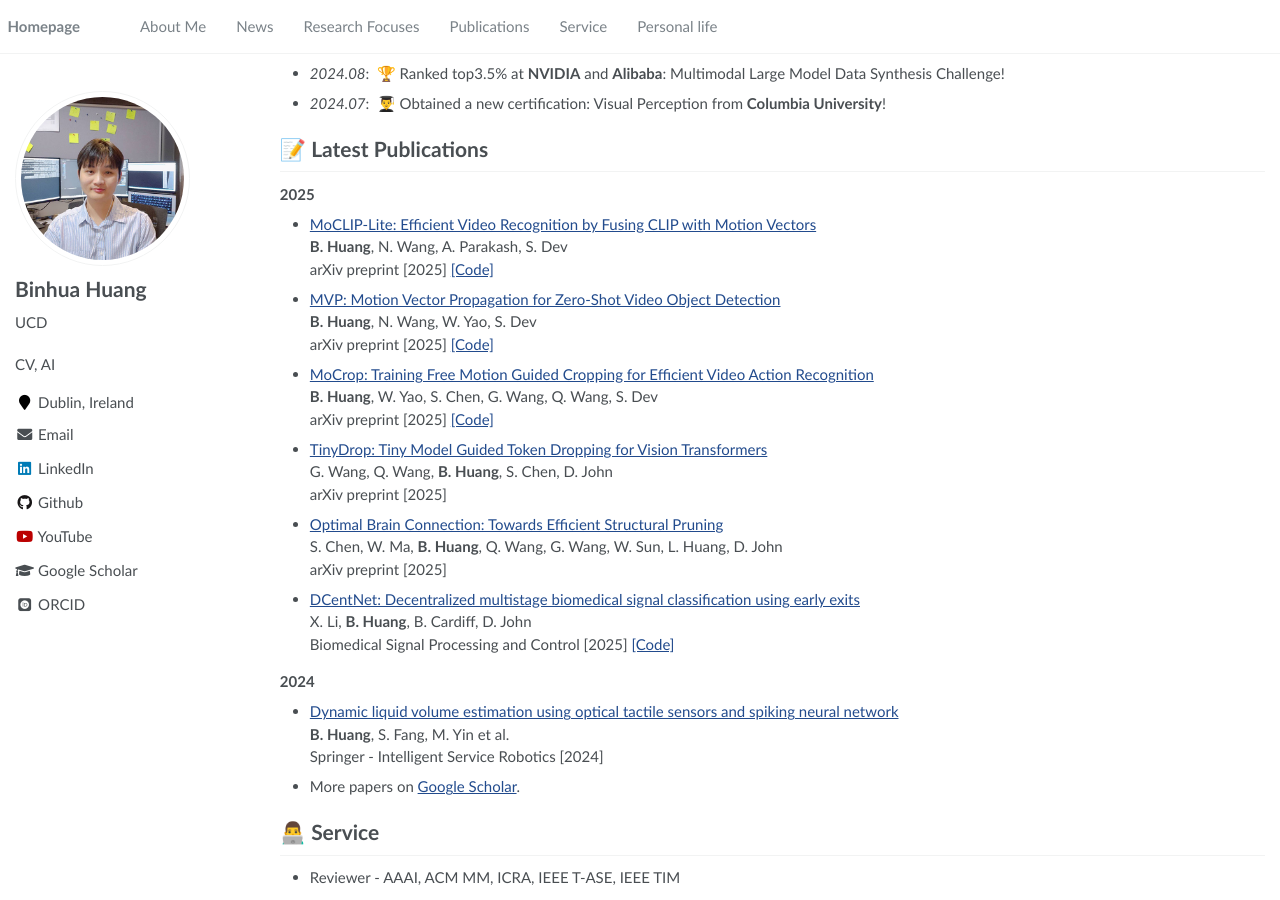
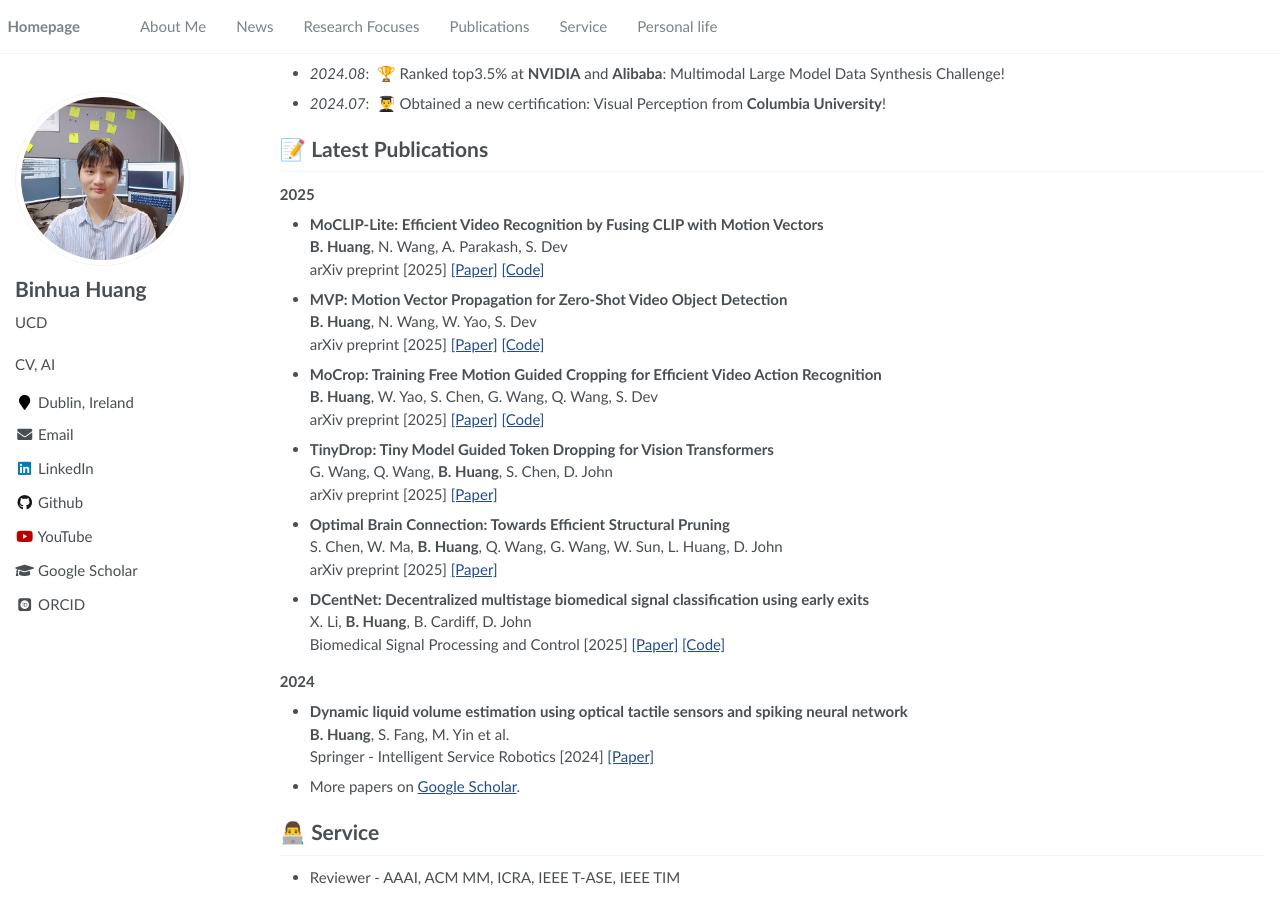
Before and after one commit to microa/microa.github.io, a Jekyll site: the page built from _pages/about.md, in a window 1280 px wide and 900 px high, scrolled down 427 px. Built offline with Jekyll 4.4.1, drawn with Linux system fonts in a browser that asks for light colours; some web fonts are replaced.

Commit message:
Remove paper title links and reorganize Paper/Code links

```diff
--- a/_pages/about.md
+++ b/_pages/about.md
@@ -48,34 +48,34 @@ My current research focuses on computer vision, machine learning, and AI.
 # 📝 Latest Publications
 
 **2025**
-- [MoCLIP-Lite: Efficient Video Recognition by Fusing CLIP with Motion Vectors](https://arxiv.org/abs/2509.17084)
+- **MoCLIP-Lite: Efficient Video Recognition by Fusing CLIP with Motion Vectors**
   **B. Huang**, N. Wang, A. Parakash, S. Dev
-  arXiv preprint [2025] [[Code]](https://github.com/microa/MoCLIP-Lite)
+  arXiv preprint [2025] [[Paper]](https://arxiv.org/abs/2509.17084) [[Code]](https://github.com/microa/MoCLIP-Lite)
 
-- [MVP: Motion Vector Propagation for Zero-Shot Video Object Detection](https://arxiv.org/abs/2509.18388)
+- **MVP: Motion Vector Propagation for Zero-Shot Video Object Detection**
   **B. Huang**, N. Wang, W. Yao, S. Dev
-  arXiv preprint [2025] [[Code]](https://github.com/microa/MVP)
+  arXiv preprint [2025] [[Paper]](https://arxiv.org/abs/2509.18388) [[Code]](https://github.com/microa/MVP)
 
-- [MoCrop: Training Free Motion Guided Cropping for Efficient Video Action Recognition](https://arxiv.org/abs/2509.18473)
+- **MoCrop: Training Free Motion Guided Cropping for Efficient Video Action Recognition**
   **B. Huang**, W. Yao, S. Chen, G. Wang, Q. Wang, S. Dev
-  arXiv preprint [2025] [[Code]](https://github.com/microa/MoCrop)
+  arXiv preprint [2025] [[Paper]](https://arxiv.org/abs/2509.18473) [[Code]](https://github.com/microa/MoCrop)
 
-- [TinyDrop: Tiny Model Guided Token Dropping for Vision Transformers](https://arxiv.org/abs/2509.03379)
+- **TinyDrop: Tiny Model Guided Token Dropping for Vision Transformers**
   G. Wang, Q. Wang, **B. Huang**, S. Chen, D. John
-  arXiv preprint [2025]
+  arXiv preprint [2025] [[Paper]](https://arxiv.org/abs/2509.03379)
 
-- [Optimal Brain Connection: Towards Efficient Structural Pruning](https://arxiv.org/abs/2508.05521)
+- **Optimal Brain Connection: Towards Efficient Structural Pruning**
   S. Chen, W. Ma, **B. Huang**, Q. Wang, G. Wang, W. Sun, L. Huang, D. John
-  arXiv preprint [2025]
+  arXiv preprint [2025] [[Paper]](https://arxiv.org/abs/2508.05521)
 
-- [DCentNet: Decentralized multistage biomedical signal classification using early exits](https://doi.org/10.1016/j.bspc.2024.107468)
+- **DCentNet: Decentralized multistage biomedical signal classification using early exits**
   X. Li, **B. Huang**, B. Cardiff, D. John
-  Biomedical Signal Processing and Control [2025] [[Code]](https://github.com/microa/DSCEE)
+  Biomedical Signal Processing and Control [2025] [[Paper]](https://doi.org/10.1016/j.bspc.2024.107468) [[Code]](https://github.com/microa/DSCEE)
 
 **2024**
-- [Dynamic liquid volume estimation using optical tactile sensors and spiking neural network](https://doi.org/10.1007/s11370-023-00488-0)
+- **Dynamic liquid volume estimation using optical tactile sensors and spiking neural network**
   **B. Huang**, S. Fang, M. Yin et al.
-  Springer - Intelligent Service Robotics [2024]
+  Springer - Intelligent Service Robotics [2024] [[Paper]](https://doi.org/10.1007/s11370-023-00488-0)
 
 - More papers on [Google Scholar](https://scholar.google.com/citations?user=WsVak2gAAAAJ).
 
```
